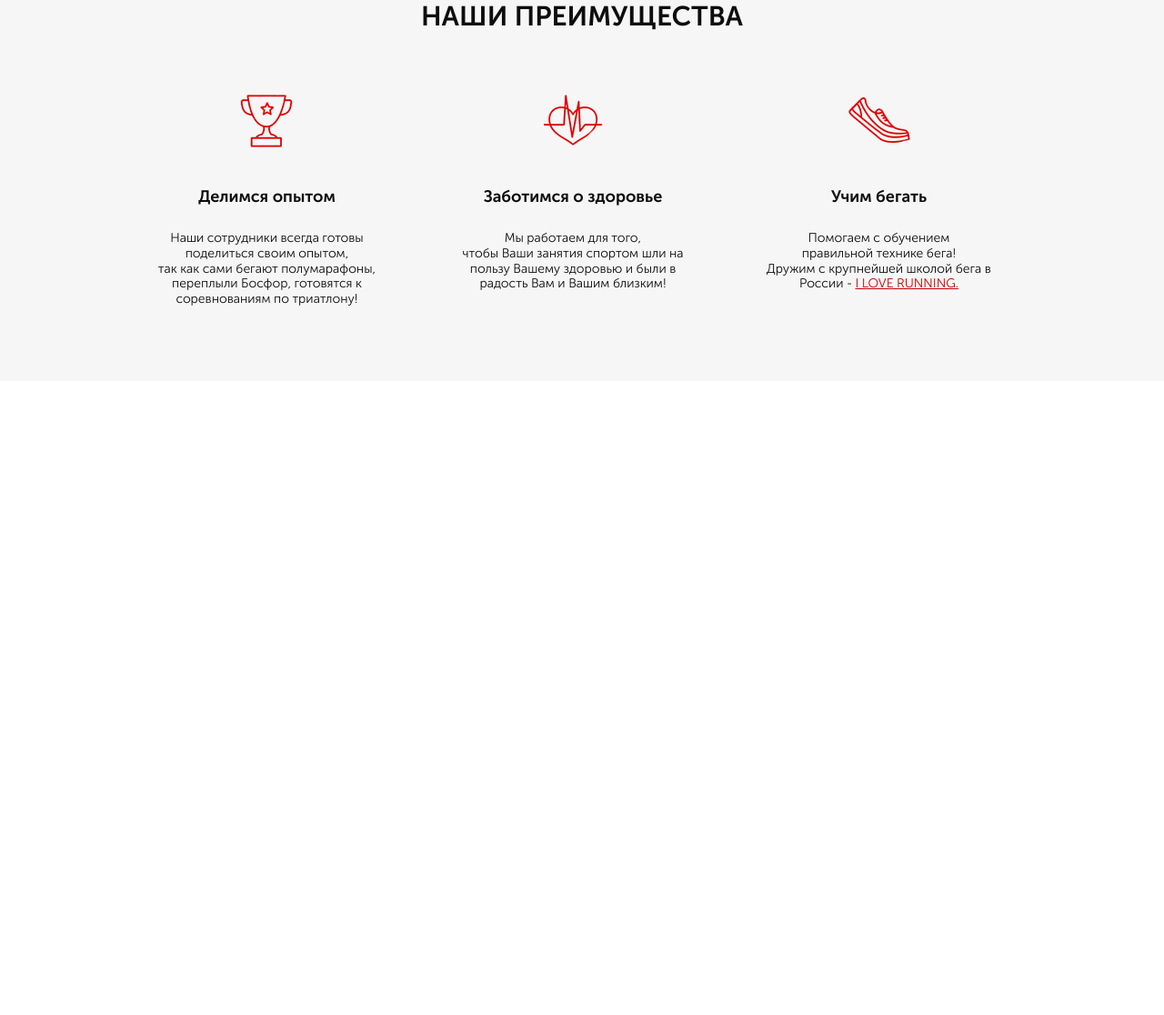
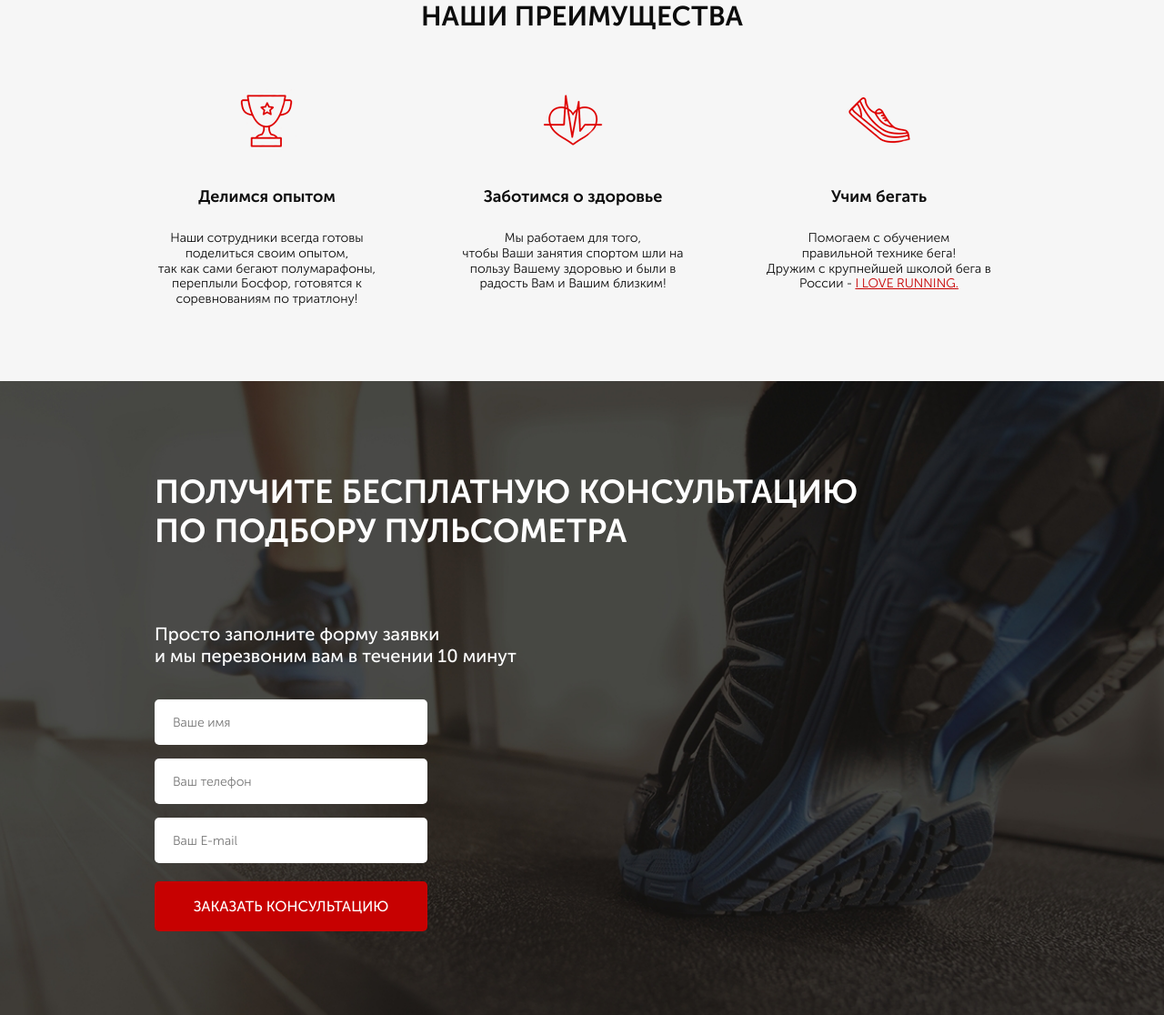
Before and after one commit to hed44/hed44.pulse.github.io, a website: page src/index.html in a window 1280 px wide. Shown: the part 727-1843 px from the top of the page at 91% size. Before the commit the page ends 1146 px from the top, so only its background shows below. Drawn offline with Linux system fonts and the light colour scheme.

Commit message:
consultation step

```diff
--- a/src/index.html
+++ b/src/index.html
@@ -115,6 +115,27 @@
 
         </div>
     </div>
+    <div class="consultation">
+        <div class="container">
+            <h2 class="title title_left">
+                Получите бесплатную консультацию <br>
+                по подбору пульсометра
+            </h2>
+            <div class="consultation__descr">
+                Просто заполните форму заявки <br>
+                и мы перезвоним вам в течении 10 минут
+            </div>
+            <form class="feed-form" action="#">
+                <input name="name" required placeholder="Ваше имя" type="text">
+                <input name="phone" class="raz" required placeholder="Ваш телефон" type="number">
+                <input name="email" required placeholder="Ваш E-mail" type="email">
+                <button class="button button_submit">заказать кОНСУЛЬТАЦИЮ</button>
+
+            </form>
+
+
+        </div>
+    </div>
 
 
 </body>
--- a/src/sass/blocks/_buttons.scss
+++ b/src/sass/blocks/_buttons.scss
@@ -15,4 +15,9 @@
         font-size: 16px;
         margin-top: 67px;
     }
+    &_submit {
+        width: 100%;
+        height: 55px;
+        font-size: 16px;
+        }
 }
--- /dev/null
+++ b/src/sass/blocks/_consultation.scss
@@ -0,0 +1,18 @@
+.consultation {
+    min-height: 680px;
+    padding: 100px 0 92px 0;
+    background: url(../img/consultation_bg.jpg) center center/cover no-repeat;
+    &__descr {
+        margin-top: 80px;
+        font-size: 20px;
+        line-height: 1.2;
+        font-weight: 500;
+        color: #ffffff;
+    }
+    .raz {
+        -moz-appearance: textfield;
+      }
+      .raz::-webkit-inner-spin-button {
+        display: none;
+      }
+}
--- /dev/null
+++ b/src/sass/blocks/_forms.scss
@@ -0,0 +1,23 @@
+.feed-form {
+    margin-top: 36px;
+    display: flex;
+    flex-direction: column;
+    width: 300px;
+    input {
+        width: 300px;
+        height: 50px;
+        background-color: #ffffff;
+        border-radius: 5px;
+        margin-bottom: 15px;
+        border: none;
+        outline: none;
+        padding: 0 20px;
+        font-size: 14px;
+        line-height: 1.2;
+        font-weight: 300;
+        color: #4b4b4b;
+        &:nth-child(3){
+            margin-bottom: 20px;
+        }
+    }
+}
--- a/src/sass/blocks/_promo.scss
+++ b/src/sass/blocks/_promo.scss
@@ -1,7 +1,7 @@
 .promo {
     min-height: 650px;
     padding: 21px 0 93px 0;
-    background: url(../../img/main_bg.jpg) center center/cover no-repeat;
+    background: url(../img/main_bg.jpg) center center/cover no-repeat;
     &__wrapper {
         display: flex;
         flex-direction: column;
--- a/src/sass/blocks/_titles.scss
+++ b/src/sass/blocks/_titles.scss
@@ -4,4 +4,12 @@
         font-weight: 700;
         color: #0d0d0d;
         text-align: center;
+        &_left {
+            margin-bottom: 0;
+            font-size: 36px;
+            line-height: 1.2;
+            text-transform: uppercase;
+            color: #ffffff;
+            text-align: left;
+        }
     }
--- a/src/sass/style.scss
+++ b/src/sass/style.scss
@@ -12,3 +12,5 @@
 @import 'blocks/buttons';
 @import 'blocks/advantages';
 @import 'blocks/titles';
+@import 'blocks/consultation';
+@import 'blocks/forms';
```
Also changed, not shown: src/css/style.min.css.
